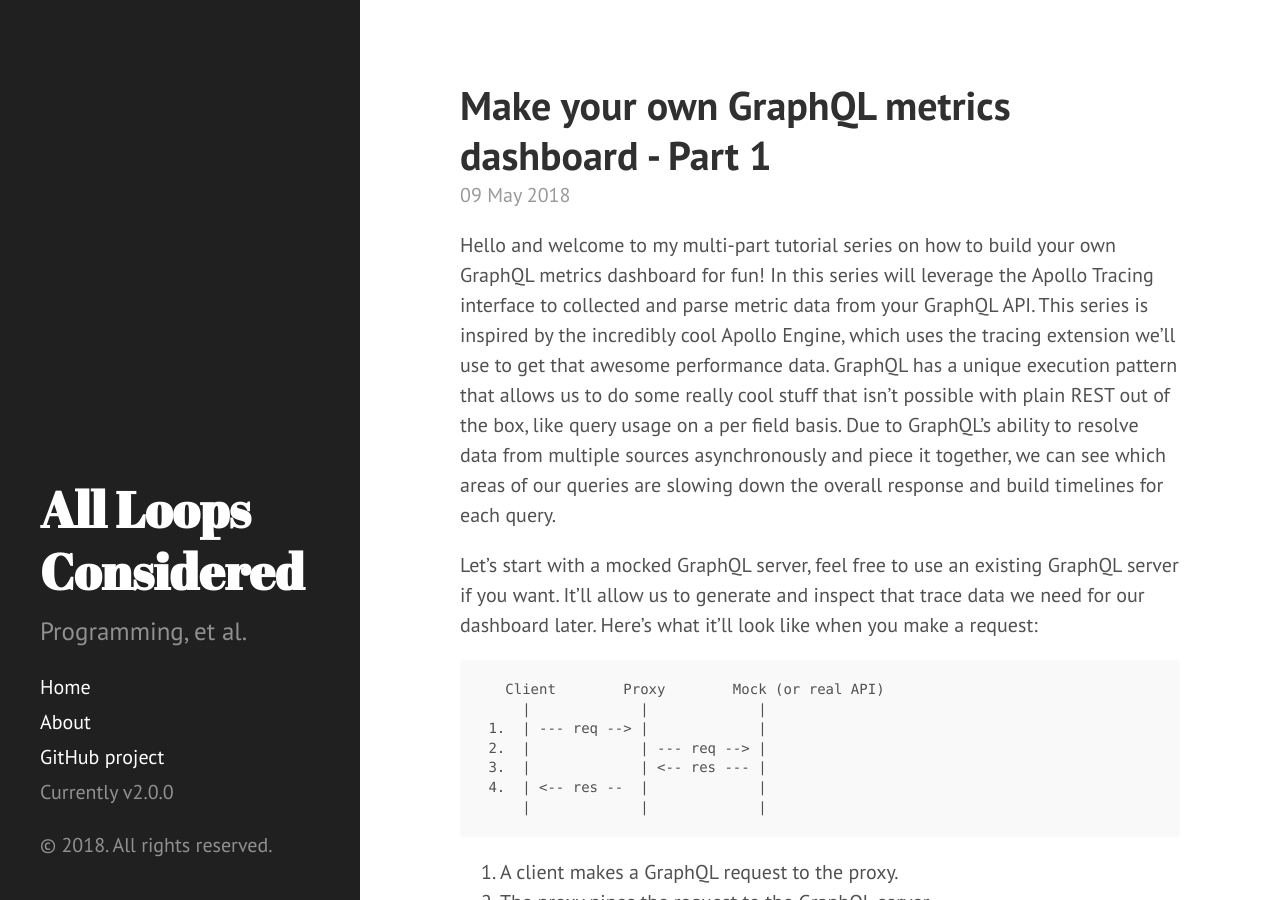
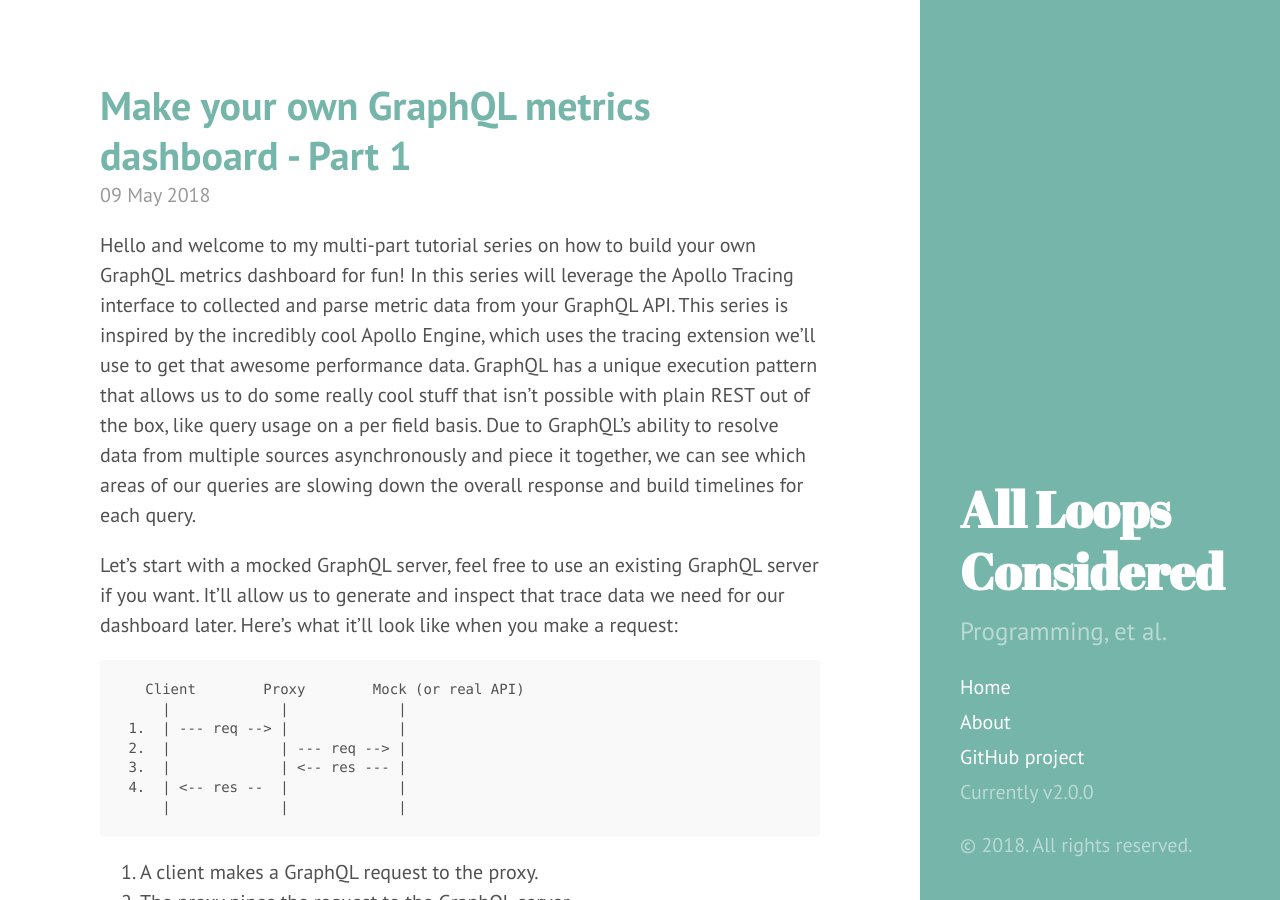
Before and after one commit to mpicard/mpicard.github.io, a Jekyll site: the page built from index.html, in a window 1280 px wide and 900 px high. Built offline with Jekyll 4.4.1, drawn with Linux system fonts in a browser that asks for light colours; Markdown is read by kramdown in place of the engine named in the settings; the list of posts is cut into pages by our own code.

Commit message:
Change theme and layout

```diff
--- a/_layouts/default.html
+++ b/_layouts/default.html
@@ -3,7 +3,7 @@
 
 {% include head.html %}
 
-<body class="">
+<body class="theme-base-0c layout-reverse">
 
   {% include sidebar.html %}
 
```
